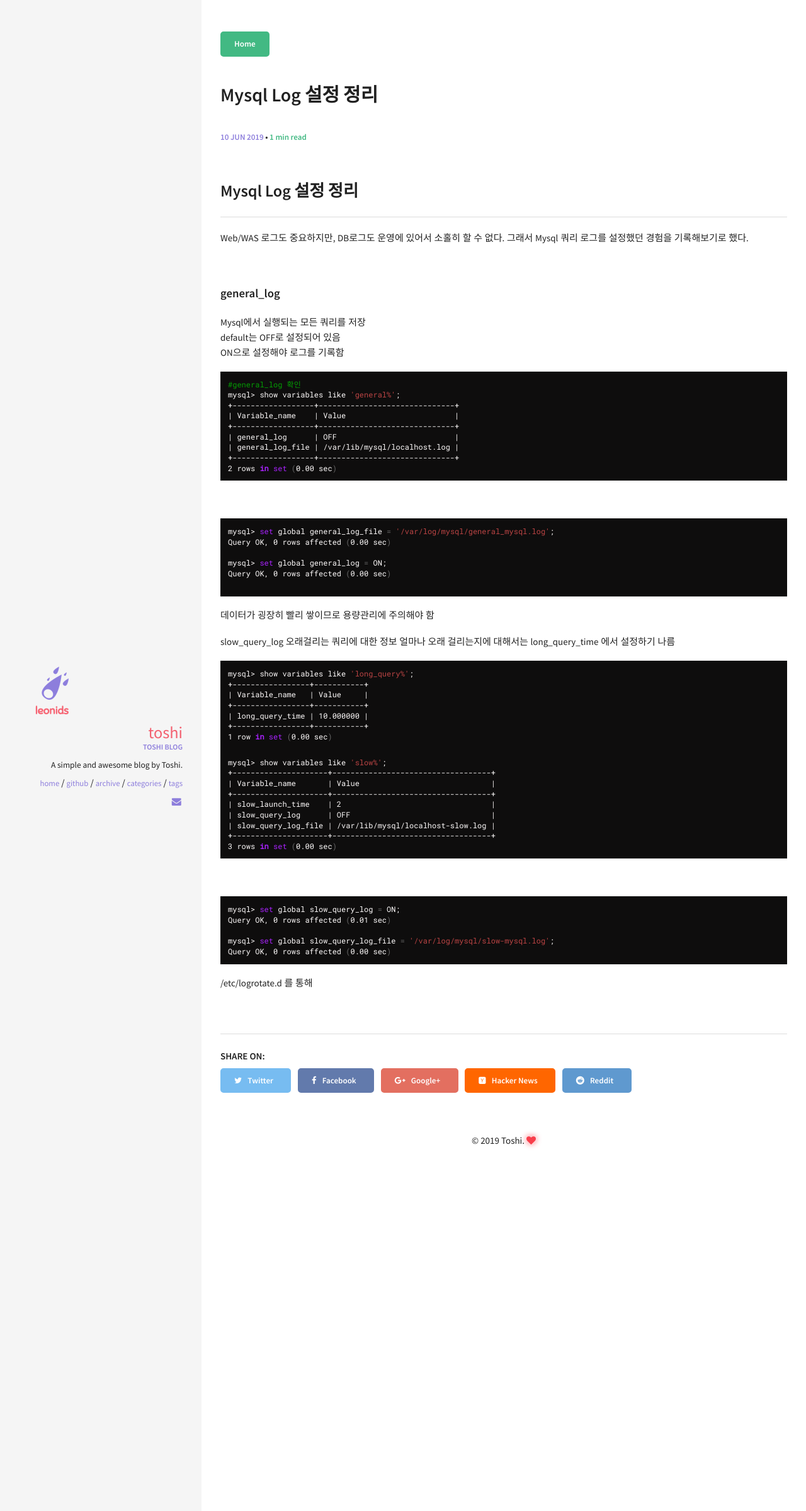
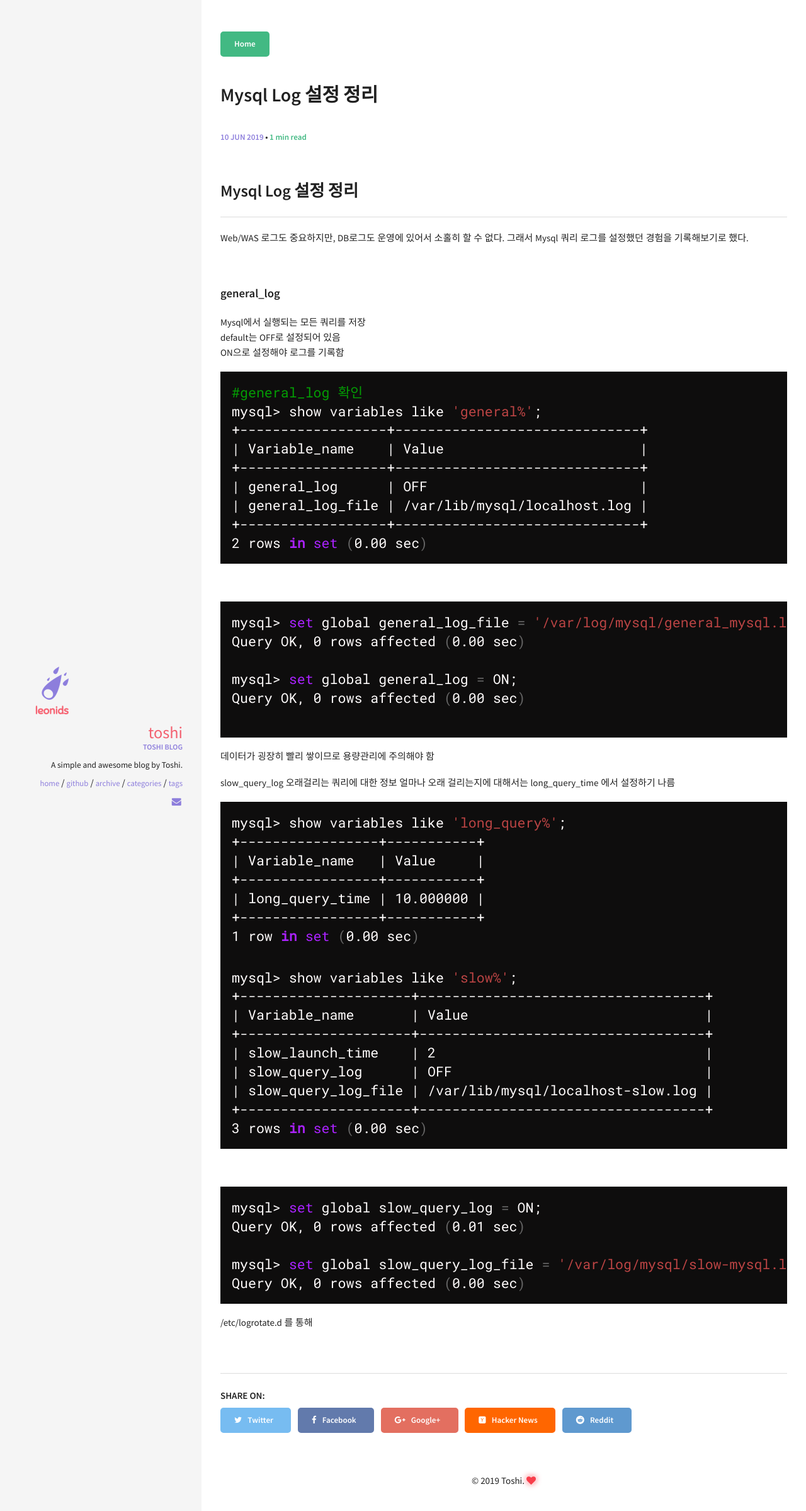
Before and after one commit to toshi15shkim/toshi15shkim.github.io, a Jekyll site: the page built from _posts/2019-06-10-db-mysql-log.md, in a window 1280 px wide. Shown: the top 2399 px of the page at 63% size. Built offline with Jekyll 4.4.1, drawn with Linux system fonts in a browser that asks for light colours.

Commit message:
css update 7

```diff
--- a/_sass/components/_syntax-highlighting.scss
+++ b/_sass/components/_syntax-highlighting.scss
@@ -11,7 +11,7 @@ pre, code {
   font-size: 1.2em;
   //background-color: #f8f8f8;
   background-color: #0e0d0d;
-  font-size: ($font-size-base - 3);
+  //font-size: ($font-size-base - 3);
 }
 code {
   color: #e96900;
```
